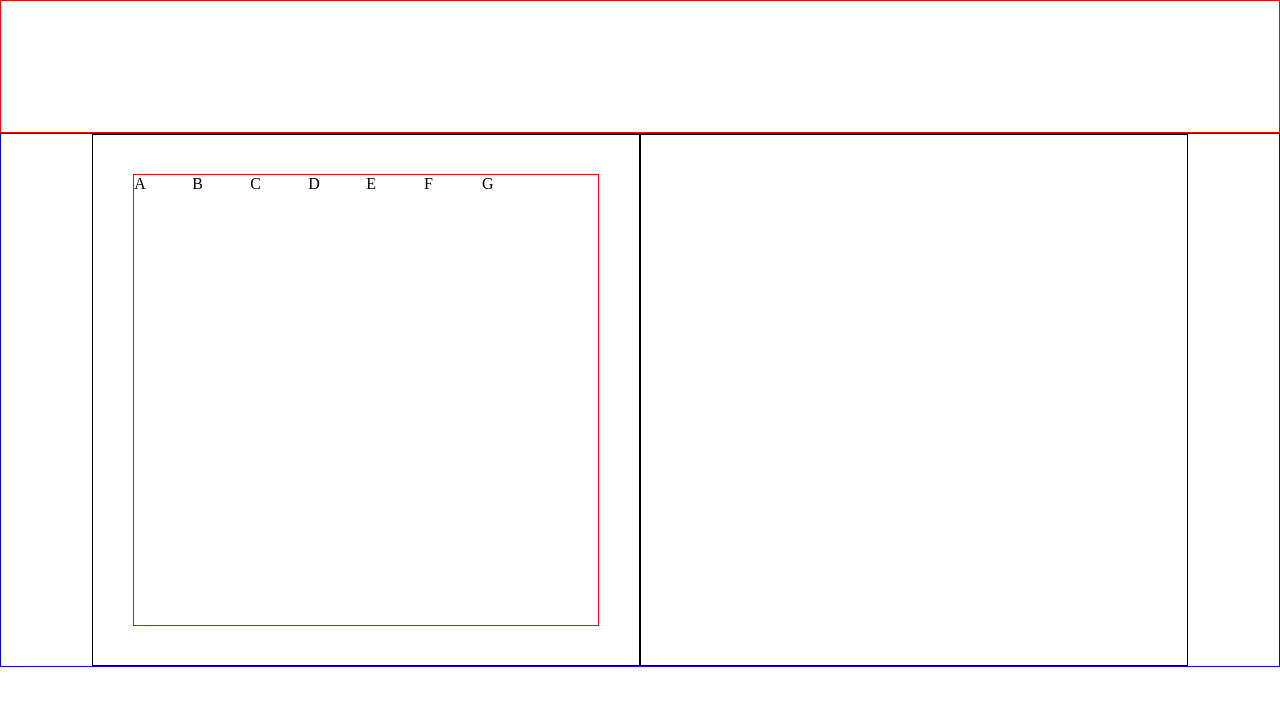
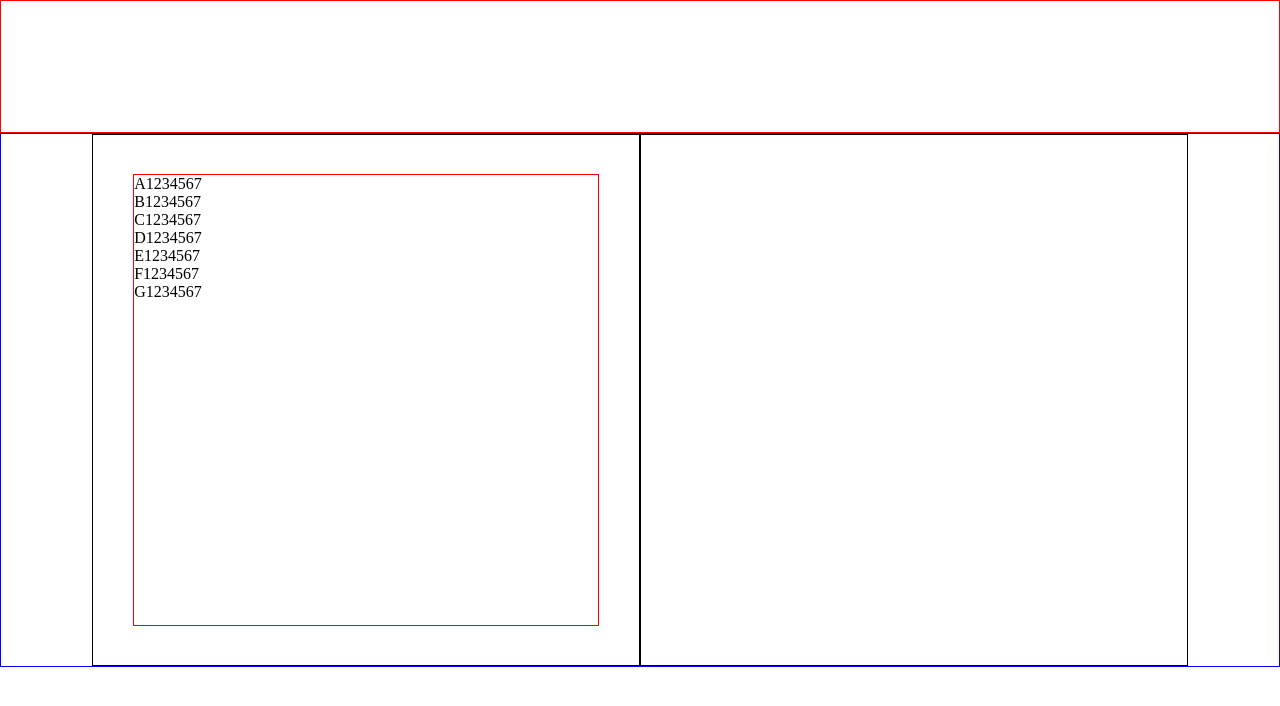
Before and after one commit to JMathiak/odin-battleship, a website with bundled scripts: page dist/index.html in a window 1280 px wide. Built offline with nearby package versions, Linux system fonts and the light colour scheme.

Commit message:
More tinkering

```diff
--- a/src/index.js
+++ b/src/index.js
@@ -258,6 +258,29 @@ function gameLoop() {
   return winner;
 }
 
+function testRender() {
+  let parentDiv = document.getElementById("player");
+  let rowArr = ["A", "B", "C", "D", "E", "F", "G"];
+  for (let i = 0; i < 7; i++) {
+    let row = document.createElement("div");
+    row.className = "row";
+    row.setAttribute("Y-Cord", i);
+    for (let j = 0; j < 8; j++) {
+      let box = document.createElement("div");
+      box.className = "box";
+      box.setAttribute("X-Cord", j);
+      if (j == 0) {
+        box.innerText = rowArr[i];
+      } else {
+        box.innerText = j;
+      }
+
+      row.appendChild(box);
+    }
+    parentDiv.appendChild(row);
+  }
+}
+testRender();
 gameLoop();
 exports.createShip = createShip;
 exports.createGameBoard = createGameBoard;
--- a/src/style.css
+++ b/src/style.css
@@ -35,12 +35,9 @@
 
   }
 
-  .player{
+  #player{
       width: 85%;
       height: 85%;
-    display: grid;
-    grid-template-columns: repeat(8, 1fr);
-    grid-template-rows: repeat(8, 1fr);
     border: 1px solid red;
 }
 
@@ -48,3 +45,7 @@
       grid-area: gb;
       border: 1px solid black;
   }
+
+  .box{
+      display: inline-block;
+  }
```
Also changed, not shown: dist/index.html, dist/main.js.
